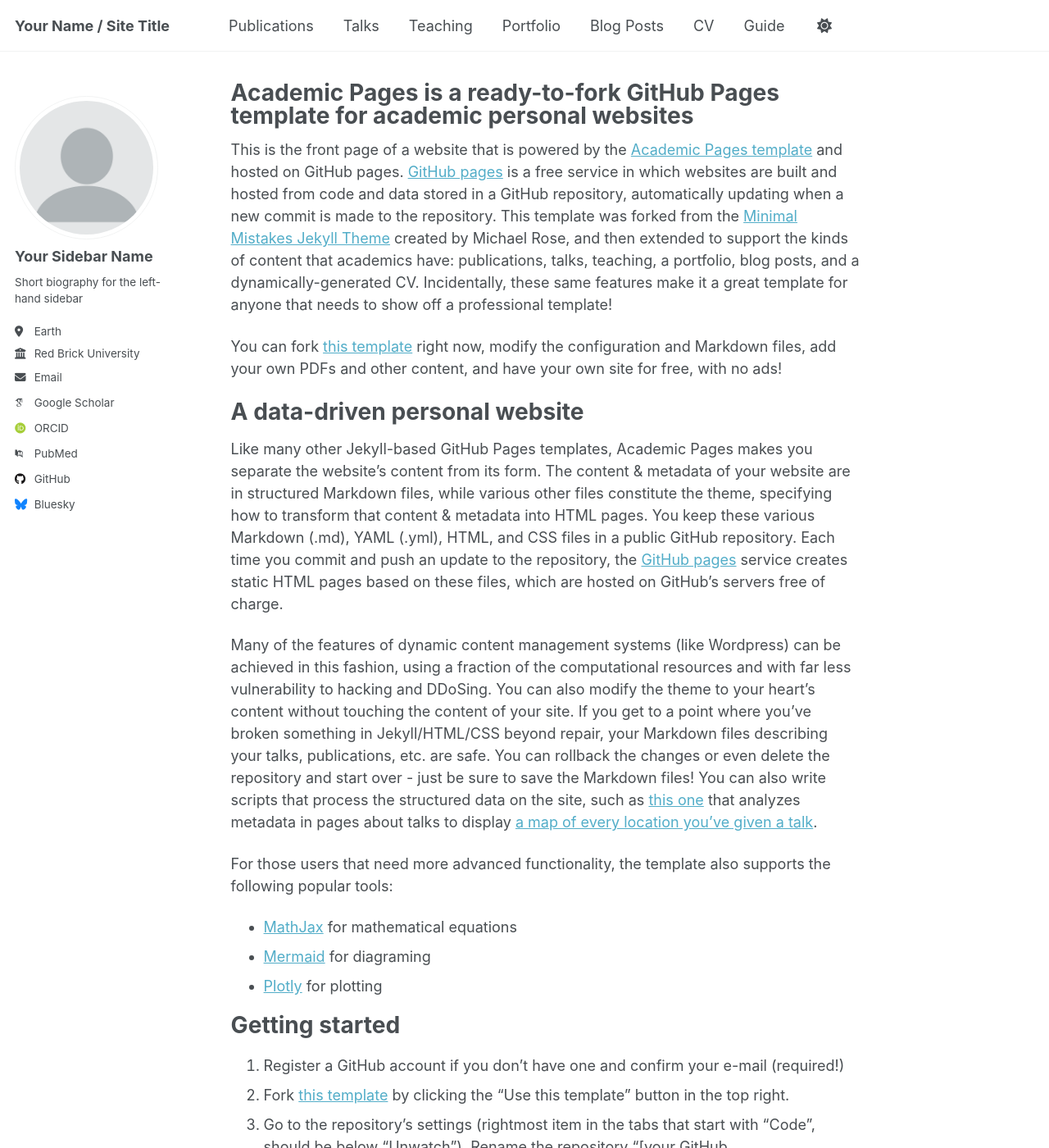
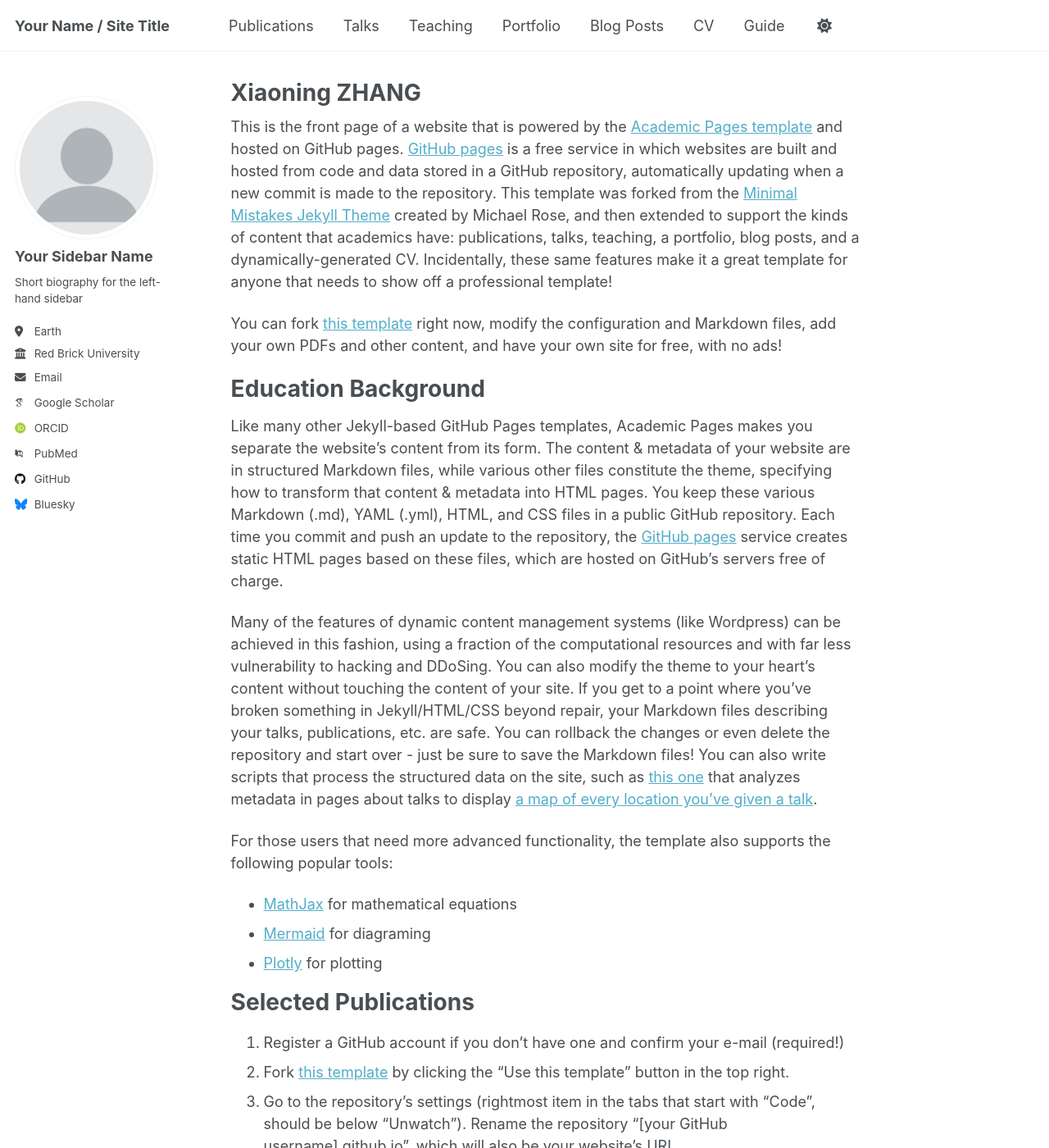
Before and after one commit to xn-zhang/xn-zhang.github.io, a Jekyll site: the page built from _pages/about.md, in a window 1280 px wide and 1400 px high. Shown: the whole window at 82% size. Built offline with Jekyll 4.4.1, drawn with Linux system fonts in a browser that asks for light colours; some web fonts are replaced; a script that is not in the unit is left out.

Commit message:
Update about.md

```diff
--- a/_pages/about.md
+++ b/_pages/about.md
@@ -1,6 +1,6 @@
 ---
 permalink: /
-title: "Academic Pages is a ready-to-fork GitHub Pages template for academic personal websites"
+title: "Xiaoning ZHANG"
 author_profile: true
 redirect_from:
   - /about/
@@ -11,7 +11,7 @@
 
  You can fork [this template](https://github.com/academicpages/academicpages.github.io) right now, modify the configuration and Markdown files, add your own PDFs and other content, and have your own site for free, with no ads!
 
-A data-driven personal website
+Education Background
 ======
 Like many other Jekyll-based GitHub Pages templates, Academic Pages makes you separate the website's content from its form. The content & metadata of your website are in structured Markdown files, while various other files constitute the theme, specifying how to transform that content & metadata into HTML pages. You keep these various Markdown (.md), YAML (.yml), HTML, and CSS files in a public GitHub repository. Each time you commit and push an update to the repository, the [GitHub pages](https://pages.github.com/) service creates static HTML pages based on these files, which are hosted on GitHub's servers free of charge.
 
@@ -22,7 +22,7 @@
 - [Mermaid](https://mermaid.js.org/) for diagraming
 - [Plotly](https://plotly.com/javascript/) for plotting
 
-Getting started
+Selected Publications
 ======
 1. Register a GitHub account if you don't have one and confirm your e-mail (required!)
 1. Fork [this template](https://github.com/academicpages/academicpages.github.io) by clicking the "Use this template" button in the top right.
```
